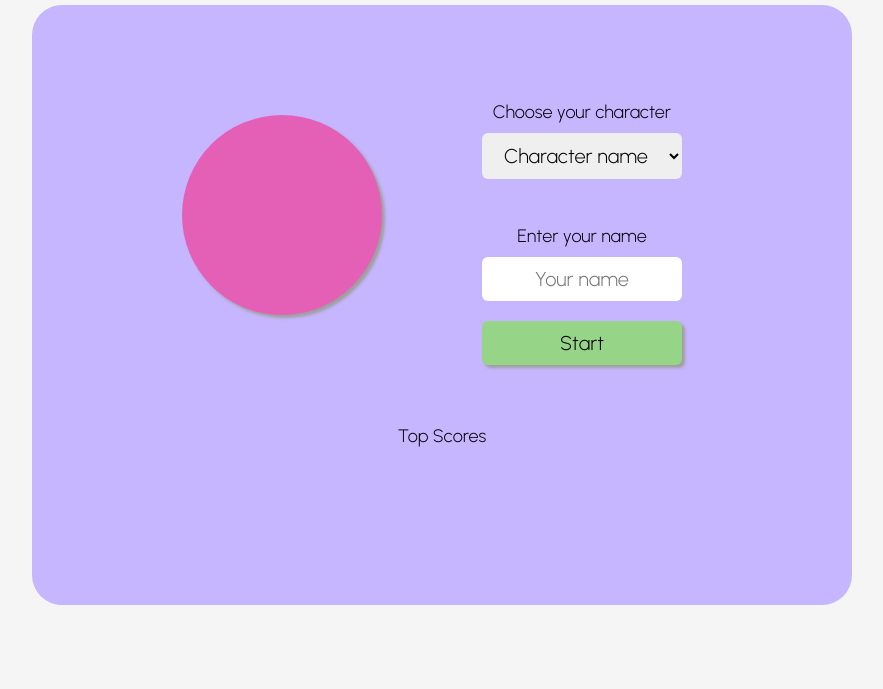
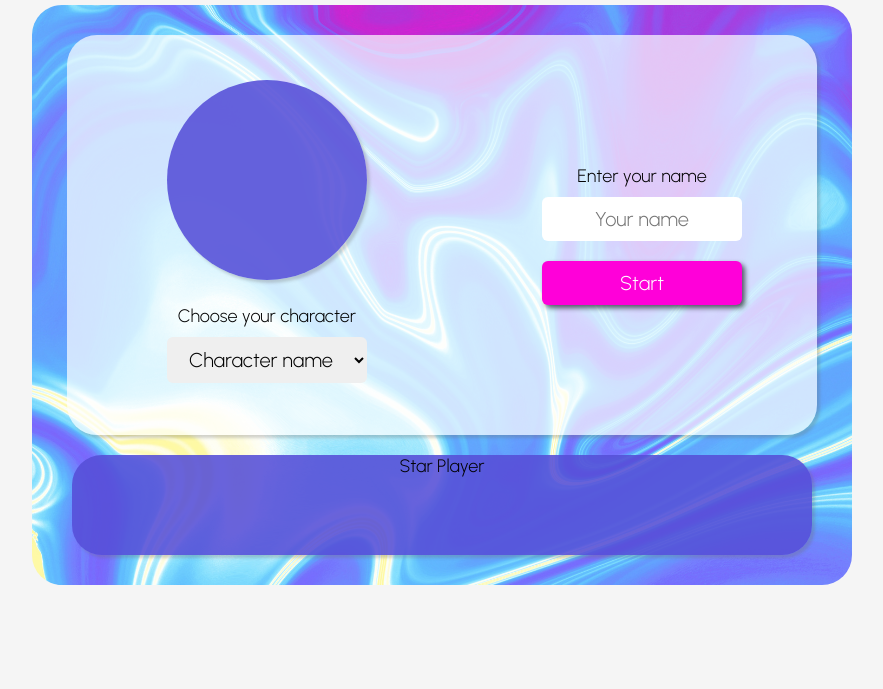
Before and after one commit to kate-lab/Bubble-Pop, a plain HTML site: page index.html in a window 1280 px wide. Shown: the part 111-800 px from the top of the page, without its empty margins (198-1081 px from the left). Drawn offline with Linux system fonts and the light colour scheme.

Commit message:
design changes

```diff
--- a/index.html
+++ b/index.html
@@ -23,11 +23,13 @@
 
         <div id="start-menu-container" class="">
 
+          <section id="character-wrapper">
             <div id="character-img-holder">
               <img id="character-img">
             </div>
 
-          <section id="form-wrapper" action=>
+
+
             <div class="form-field" id="choose-character">
               <label for="characterID">Choose your character</label>
               <select id="character-select" required>
@@ -37,6 +39,7 @@
                 <option value="square">Quadro</option>
               </select>
             </div>
+          </section>
 
 
           <div class="form-field" id="name-wrapper">
@@ -44,12 +47,12 @@
             <input type="text" maxlength="10" placeholder="Your name">
             <button id="start-button">Start</button>
           </div>
-          </section>
+
 
 
         </div>
         <div class="top-scores">
-          Top Scores
+          Star Player
           <!-- user input name and user score at end of game -->
         </div>
 
--- a/styles/main.css
+++ b/styles/main.css
@@ -27,31 +27,34 @@ header {
 }
 
 h1 {
-  font-family: 'Urbanist', arial, sans-serif;
-  font-weight: 100;
-  font-size: 50px;
-  color: white;
+  display: none;
 }
 
 #start-menu {
-  background-color: #c6b5ff;
+  background-image: url('../assets/images/background.png');
   border-radius: 30px;
-  height: 600px;
+  height: 580px;
   width: 820px;
 }
 
 #start-menu-container {
-  margin: 60px auto;
-  height: 300px;
-  width: 600px;
+  margin: 30px auto 20px auto;
+  padding: 20px auto;
+  height: 400px;
+  width: 750px;
   display: flex;
   justify-content: space-around;
+  background-color: rgba(255, 255, 255, 0.7);
+  border-radius: 30px;
+  box-shadow:  3px 3px 3px rgba(109, 109, 109, 0.3);
 }
 
-#form-wrapper {
+#character-wrapper {
   display: flex;
   flex-direction: column;
-  width: 320px;
+  align-items: center;
+  justify-content: center;
+  padding: 25px;
 }
 
 #choose-character {
@@ -71,20 +74,16 @@ h1 {
 }
 
 #character-img-holder {
-  background-color: #E460B7;
+  background-color: #564fd8e0;
   width: 200px;
   height: 200px;
   border-radius: 100px;
-  box-shadow: 3px 3px 3px rgb(159, 159, 159);
-  margin: auto;
+  box-shadow:  3px 3px 3px rgba(109, 109, 109, 0.3);
+  margin: 20px 0 7px 0;
 }
 
 #character-img {
   margin: 50px;
-}
-
-#character-img img {
-  box-shadow: 3px 3px 3px rgb(159, 159, 159);
 }
 
 #choose-character {
@@ -111,11 +110,12 @@ h1 {
 
 #start-button {
   padding: 10px;
-  background-color: #96D487;
+  background-color: #ff00d9;
+  color: white;
   border: none;
   width: 200px;
   border-radius: 6px;
-  box-shadow:  3px 3px 3px rgb(159, 159, 159);
+  box-shadow:  3px 3px 5px rgba(0, 0, 0, 0.6);
   margin: 10px 0 0 0;
   font-size: 20px;
   font-family: 'Urbanist', Arial, sans-serif;
@@ -124,6 +124,15 @@ h1 {
 
 #name-wrapper button:active {
   box-shadow: none;
+}
+
+.top-scores {
+  background-color: #564fd8e2;
+  height: 100px;
+  width: 740px;
+  border-radius: 30px;
+  margin: 0 auto;
+  box-shadow:  3px 3px 3px rgba(109, 109, 109, 0.3);
 }
 
 .instructions-container {
@@ -157,9 +166,10 @@ h1 {
 
 
 #game-player {
-  background-color: #c6b5ff;;
+  background-color: #c6b5ff;
+  background-image: url('../assets/images/background.png');
   display: none;
-  height: 600px;
+  height: 580px;
   width: 820px;
   border-radius: 30px;
 }
@@ -167,7 +177,7 @@ h1 {
 .game-wrapper {
   display: flex;
   justify-content: space-between;
-  margin: 30px;
+  margin: 20px;
 }
 
 .grid {
@@ -175,7 +185,7 @@ h1 {
   display: flex;
   flex-wrap: wrap;
   align-items: center;
-  background-color:#dacfff;
+  background-color:#564fd8e2;
   border-radius: 10px;
 }
 
@@ -187,15 +197,16 @@ h1 {
 }
 
 .aside {
-  margin-top: 20px;
   display: flex;
   flex-direction: column;
   justify-content: space-between;
+  background-color: rgba(255, 255, 255, 0.6);
+  border-radius: 10px;
+  padding: 12px;
 }
 
 .score-container {
-  background-color: #FF95DB;
-  border-radius: 10px;
+
   height: 300px;
 }
 
@@ -225,7 +236,7 @@ h1 {
 }
 
 #start-count {
-  color: rgb(255, 255, 0);
+  color: #fff782;
   font-family: 'Urbanist', arial, sans-serif;
   font-size: 200px;
   width: 565px;
```
Also changed, not shown: assets/images/background.png (added), assets/images/bubble-header.png, assets/images/char-bullets/bullet.png, assets/images/characters/circle.png, assets/images/characters/square.png, assets/images/characters/triangle.png, assets/images/enemies/bubble.png. Lines whose indentation alone changed are shown as unchanged.
